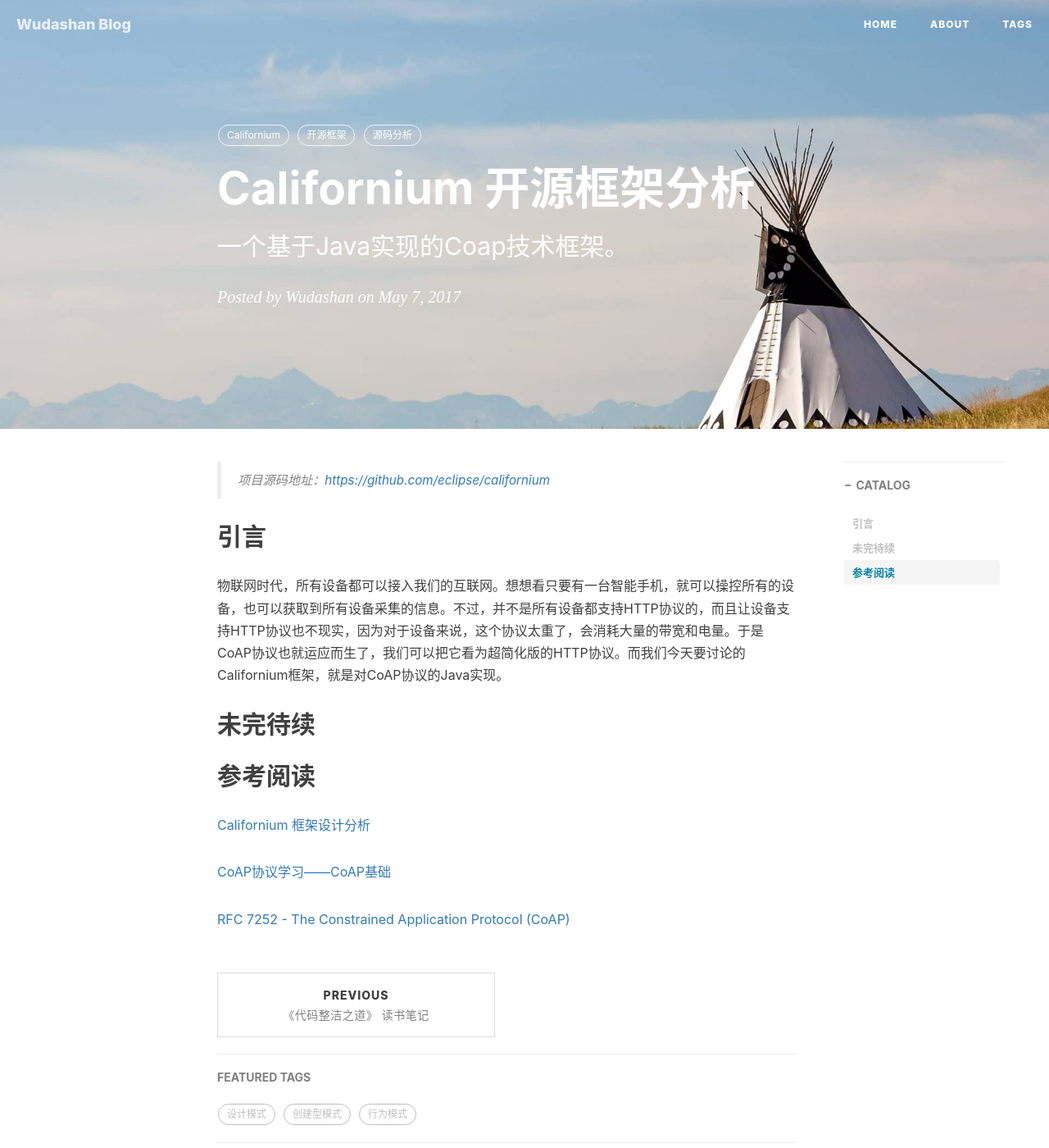
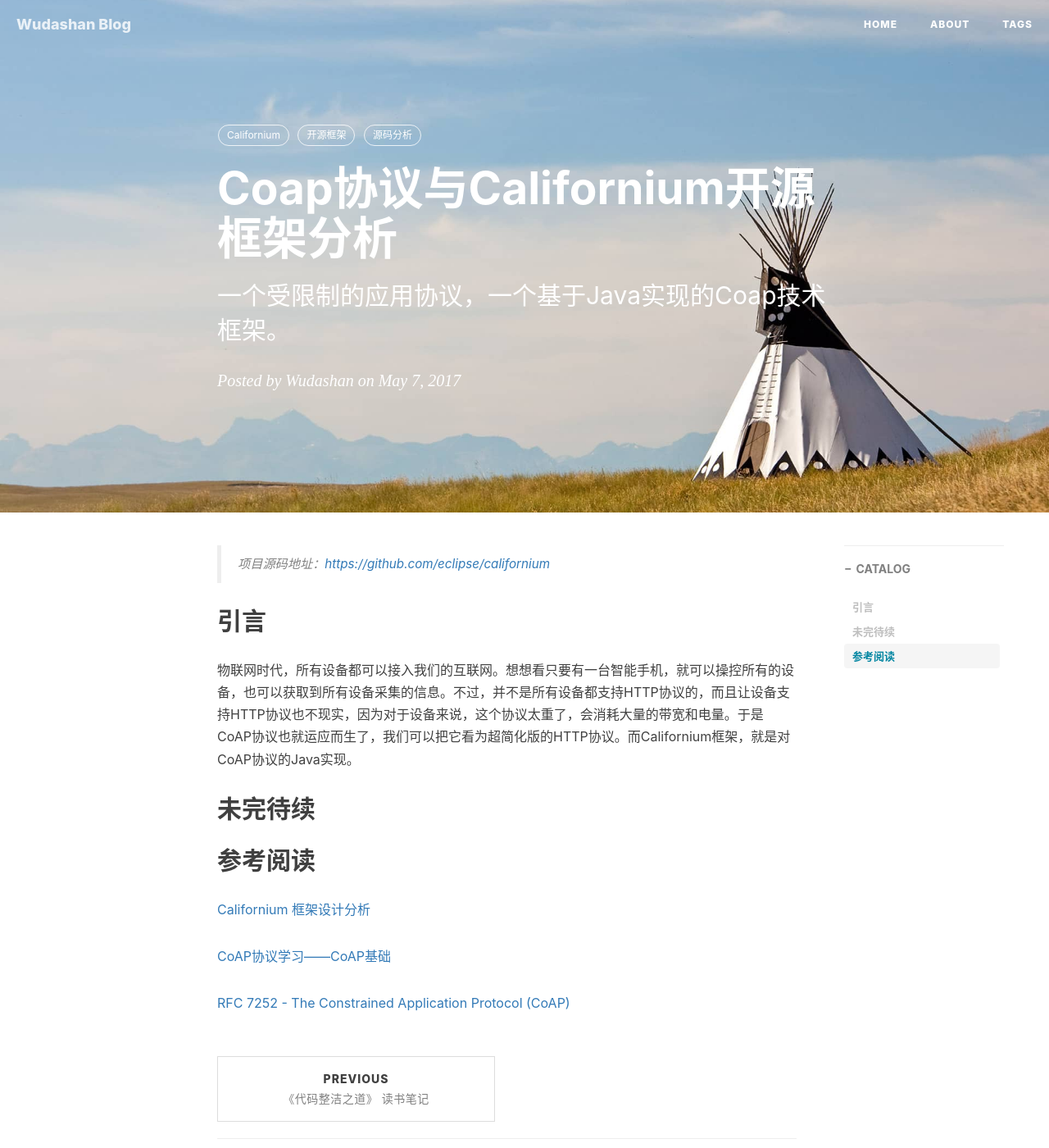
Before and after one commit to wudashan/wudashan.github.io, a Jekyll site: the page built from _posts/2017-05-07-Californium-Framework-Analysis.markdown, in a window 1280 px wide and 1400 px high. Shown: the whole window at 82% size. Built offline with Jekyll 4.4.1, drawn with Linux system fonts in a browser that asks for light colours; nearby versions of some CDN libraries; comment, search, counter and statistics services are not loaded.

Commit message:
更新标题与引言

```diff
--- a/_posts/2017-05-07-Californium-Framework-Analysis.markdown
+++ b/_posts/2017-05-07-Californium-Framework-Analysis.markdown
@@ -1,7 +1,7 @@
 ---
 layout:     post
-title:      "Californium 开源框架分析"
-subtitle:   "一个基于Java实现的Coap技术框架。"
+title:      "Coap协议与Californium开源框架分析"
+subtitle:   "一个受限制的应用协议，一个基于Java实现的Coap技术框架。"
 date:       2017-05-07 22:00:00
 author:     "Wudashan"
 header-img: "img/post-bg-californium-framework-analysis.jpg"
@@ -16,7 +16,7 @@ tags:
 
 ## 引言
 
-物联网时代，所有设备都可以接入我们的互联网。想想看只要有一台智能手机，就可以操控所有的设备，也可以获取到所有设备采集的信息。不过，并不是所有设备都支持HTTP协议的，而且让设备支持HTTP协议也不现实，因为对于设备来说，这个协议太重了，会消耗大量的带宽和电量。于是CoAP协议也就运应而生了，我们可以把它看为超简化版的HTTP协议。而我们今天要讨论的Californium框架，就是对CoAP协议的Java实现。
+物联网时代，所有设备都可以接入我们的互联网。想想看只要有一台智能手机，就可以操控所有的设备，也可以获取到所有设备采集的信息。不过，并不是所有设备都支持HTTP协议的，而且让设备支持HTTP协议也不现实，因为对于设备来说，这个协议太重了，会消耗大量的带宽和电量。于是CoAP协议也就运应而生了，我们可以把它看为超简化版的HTTP协议。而Californium框架，就是对CoAP协议的Java实现。
 
 ## 未完待续
 
```
